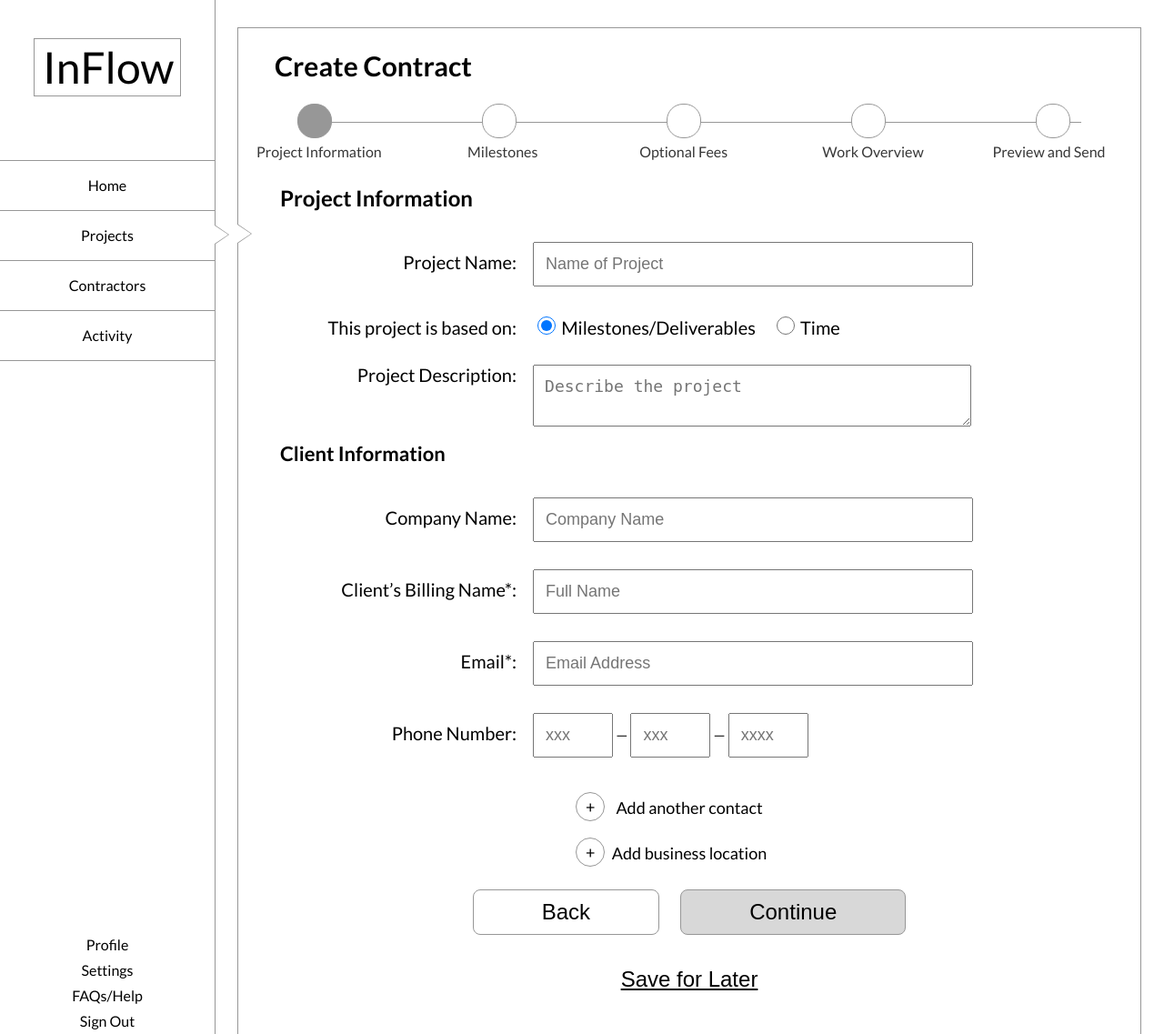
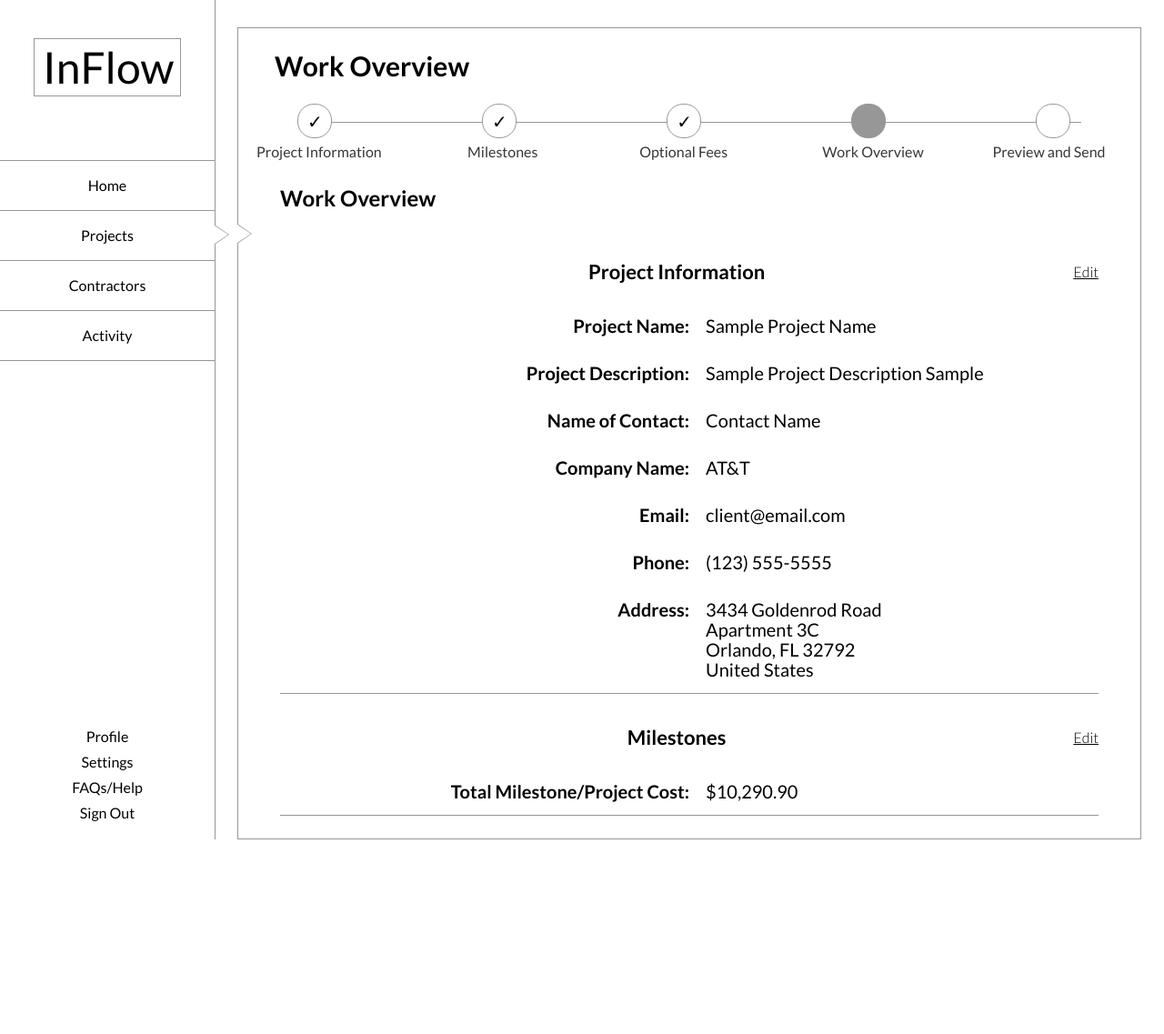
Before and after one commit to bkatchmar/InflowBaseCode, a Django app: page /inflow/demo/contract-creation/step-4/hourly in a window 1280 px wide. Shown: the top 1137 px of the page at 91% size. After the commit the page ends 923 px from the top, so only its background shows below. Run offline with Django 3.2, Linux system fonts and the light colour scheme; some libraries are stand-ins or nearby versions.

Commit message:
Step 3 and part of 4 for Contract Creation

```diff
--- a/inflowhq/inflowco/static/css/lf.dashboard.css
+++ b/inflowhq/inflowco/static/css/lf.dashboard.css
@@ -279,6 +279,7 @@ main div.create-contract-super-window form.contract-creation div.input-field spa
 main div.create-contract-super-window form.contract-creation div.input-field span.field span.radio {}
 main div.create-contract-super-window form.contract-creation div.input-field span.field span.radio input[type="radio"] { height: 20px; width: 20px; }
 main div.create-contract-super-window form.contract-creation div.input-field span.field span.radio span.label { width: auto; }
+main div.create-contract-super-window form.contract-creation div.input-field span.field span.text { font-size: 20px; line-height: 22px; }
 main div.create-contract-super-window form.contract-creation div.input-field.phone-number span.field input[type="number"] { width: 60px; }
 main div.create-contract-super-window form.contract-creation div.input-field.phone-number span.field span.hyphen {}
 
@@ -325,6 +326,15 @@ main div.create-contract-super-window form.contract-creation div.submit-buttons
 main div.create-contract-super-window form.contract-creation div.submit-buttons input[type="submit"] { background-color: #FFF; border: solid 1px #979797; border-radius: 8px; font-size: 24px; margin: 0px 10px; padding: 10px 75px; -moz-border-radius: 8px; -webkit-border-radius: 8px; }
 main div.create-contract-super-window form.contract-creation div.submit-buttons input[type="submit"].continue { background-color: #d8d8d8; }
 main div.create-contract-super-window form.contract-creation div.submit-buttons input[type="submit"].later { border: none; text-decoration: underline; }
+
+main div.create-contract-super-window form.contract-creation div.overview-section { border-color: #979797; border-style: solid; border-width: 0px 0px 1px; padding: 35px 0px 0px; }
+main div.create-contract-super-window form.contract-creation div.overview-section div.header { font-size: 22px; font-weight: 700; text-align: center; }
+main div.create-contract-super-window form.contract-creation div.overview-section div.header a,
+main div.create-contract-super-window form.contract-creation div.overview-section div.header a:link,
+main div.create-contract-super-window form.contract-creation div.overview-section div.header a:visited,
+main div.create-contract-super-window form.contract-creation div.overview-section div.header a:hover,
+main div.create-contract-super-window form.contract-creation div.overview-section div.header a:active { display: block; float: right; font-size: 16px; font-weight: 300; text-decoration: underline; }
+main div.create-contract-super-window form.contract-creation div.overview-section div.input-field span.label { font-weight: 700; vertical-align: top; width: 50%; }
 
 main div.create-contract-super-window form.contract-creation div.milestone-totals { margin: 30px 0px; }
 main div.create-contract-super-window form.contract-creation div.milestone-totals div.input-field.switch { padding: 38px 0px 0px; width: 275px; }
--- a/inflowhq/inflowco/views.py
+++ b/inflowhq/inflowco/views.py
@@ -160,6 +160,9 @@ class BaseSitemap(Sitemap):
                 "htmldemos:contract_creation",
                 "htmldemos:contract_creation_lump_sum",
                 "htmldemos:contract_creation_hourly",
+                "htmldemos:contract_creation_extra_fees",
+                "htmldemos:contract_overview_lump_sum",
+                "htmldemos:contract_overview_hourly",
                 "htmldemos:demo_upload_milestone_drag"]
 
     def location(self, item):
--- a/inflowhq/inflowdemo/templates/base/dashboard.base.demo.html
+++ b/inflowhq/inflowdemo/templates/base/dashboard.base.demo.html
@@ -4,7 +4,7 @@
 	<head>
 		<link rel="stylesheet" href="//fonts.googleapis.com/css?family=Lato:100,300,400,700" />
 		<link rel="stylesheet" href="{% static 'css/reset.css' %}" />
-		<link rel="stylesheet" href="{% static 'css/lf.dashboard.css' %}?d=201803052355" />
+		<link rel="stylesheet" href="{% static 'css/lf.dashboard.css' %}?d=201803062332" />
 		<link rel="stylesheet" href="https://ajax.googleapis.com/ajax/libs/jqueryui/1.12.1/themes/smoothness/jquery-ui.css" />
 		<link rel="shortcut icon" type="image/x-icon" href="{% static 'img/favicon.ico' %}" />
 		<title>{% block title %}{% endblock %}</title>
--- /dev/null
+++ b/inflowhq/inflowdemo/templates/contract_creation/create.contract.step-4.hourly.html
@@ -0,0 +1,57 @@
+{% extends 'base/dashboard.base.demo.html' %}
+{% block title %}Inflow My Project Dashboard - Contract Creation - Overview - Lump Sum{% endblock %}
+{% block main_tag %}
+	<div class="back-links smaller"></div>
+	<div class="create-contract-super-window">
+		<div class="header">Work Overview</div>
+		<div class="progress-bar">
+			<span class="number one done"><span class="text">Project Information</span></span>
+			<span class="number two done"><span class="text">Milestones</span></span>
+			<span class="number three done"><span class="text">Optional Fees</span></span>
+			<span class="number four on"><span class="text">Work Overview</span></span>
+			<span class="number five"><span class="text">Preview and Send</span></span>
+			<div class="bar"></div>
+		</div>
+		<form class="contract-creation" method="post">
+			<div class="header">Work Overview</div>
+			<div class="overview-section">
+				<div class="header">Project Information<a href="#">Edit</a></div>
+				<div class="input-field text-single-line">
+					<span class="label">Project Name:</span>
+					<span class="field"><span class="text">Sample Project Name</span></span>
+				</div>
+				<div class="input-field text-single-line">
+					<span class="label">Project Description:</span>
+					<span class="field"><span class="text">Sample Project Description Sample</span></span>
+				</div>
+				<div class="input-field text-single-line">
+					<span class="label">Name of Contact:</span>
+					<span class="field"><span class="text">Contact Name</span></span>
+				</div>
+				<div class="input-field text-single-line">
+					<span class="label">Company Name:</span>
+					<span class="field"><span class="text">AT&amp;T</span></span>
+				</div>
+				<div class="input-field text-single-line">
+					<span class="label">Email:</span>
+					<span class="field"><span class="text">client@email.com</span></span>
+				</div>
+				<div class="input-field text-single-line">
+					<span class="label">Phone:</span>
+					<span class="field"><span class="text">(123) 555-5555</span></span>
+				</div>
+				<div class="input-field text-single-line">
+					<span class="label">Address:</span>
+					<span class="field"><span class="text">3434 Goldenrod Road<br />Apartment 3C<br />Orlando, FL 32792<br />United States</span></span>
+				</div>
+			</div>
+			<div class="overview-section">
+				<div class="header">Milestones<a href="#">Edit</a></div>
+				<div class="input-field text-single-line">
+					<span class="label">Total Milestone/Project Cost:</span>
+					<span class="field"><span class="text">$10,290.90</span></span>
+				</div>
+			</div>
+		</form>
+	</div>
+{% endblock %}
--- a/inflowhq/inflowdemo/urls.py
+++ b/inflowhq/inflowdemo/urls.py
@@ -37,5 +37,8 @@ urlpatterns = [
     url(r'^client-active-use', views.ClientActiveUseLoFiHome.as_view(), name='client_active_use'),
     url(r'^contract-creation/step-2/lump-sum', views.CreateContractStepTwoLumpSum.as_view(), name='contract_creation_lump_sum'),
     url(r'^contract-creation/step-2/hourly', views.CreateContractStepTwoHourly.as_view(), name='contract_creation_hourly'),
+    url(r'^contract-creation/step-3', views.CreateContractStepThreeHourly.as_view(), name='contract_creation_extra_fees'),
+    url(r'^contract-creation/step-4/lump-sum', views.CreateContractStepFourLumpSum.as_view(), name='contract_overview_lump_sum'),
+    url(r'^contract-creation/step-4/hourly', views.CreateContractStepFourHourly.as_view(), name='contract_overview_hourly'),
     url(r'^contract-creation', views.CreateContractStepOneDemo.as_view(), name='contract_creation'),
 ]
--- a/inflowhq/inflowdemo/views.py
+++ b/inflowhq/inflowdemo/views.py
@@ -447,3 +447,36 @@ class CreateContractStepTwoHourly(TemplateView):
     def post(self, request):
         context = { "is_client" : True, "exclude_arrow" : False }
         return render(request, self.template_name, context)
+
+class CreateContractStepThreeHourly(TemplateView):
+    template_name = "contract_creation/create.contract.step-3.html"
+
+    def get(self, request):
+        context = { "is_client" : True, "exclude_arrow" : False }
+        return render(request, self.template_name, context)
+
+    def post(self, request):
+        context = { "is_client" : True, "exclude_arrow" : False }
+        return render(request, self.template_name, context)
+
+class CreateContractStepFourLumpSum(TemplateView):
+    template_name = "contract_creation/create.contract.step-4.lump-sum.html"
+
+    def get(self, request):
+        context = { "is_client" : True, "exclude_arrow" : False }
+        return render(request, self.template_name, context)
+
+    def post(self, request):
+        context = { "is_client" : True, "exclude_arrow" : False }
+        return render(request, self.template_name, context)
+
+class CreateContractStepFourHourly(TemplateView):
+    template_name = "contract_creation/create.contract.step-4.hourly.html"
+
+    def get(self, request):
+        context = { "is_client" : True, "exclude_arrow" : False }
+        return render(request, self.template_name, context)
+
+    def post(self, request):
+        context = { "is_client" : True, "exclude_arrow" : False }
+        return render(request, self.template_name, context)
--- a/inflowhq/inflowhq/settings.py
+++ b/inflowhq/inflowhq/settings.py
@@ -101,7 +101,7 @@ DATABASES = {
         'PORT': '3306',
         'OPTIONS': {
             'init_command': "SET sql_mode='STRICT_TRANS_TABLES'",
-        },
+        }
     }
 }
 
```
Also changed, not shown: inflowhq/inflowdemo/templates/contract_creation/create.contract.step-2.hourly.html (+7 -1 lines), inflowhq/inflowdemo/templates/contract_creation/create.contract.step-3.html (added, +51 -0 lines), inflowhq/inflowdemo/templates/contract_creation/create.contract.step-4.lump-sum.html (added, +57 -0 lines).
